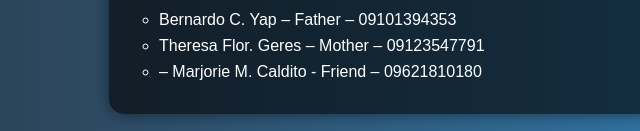
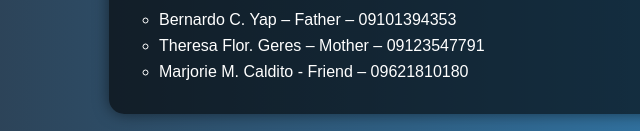
Before and after one commit to BAKAl4qoUeeeeEEEE/Resume, a plain HTML site: page index.html in a window 1280 px wide. Shown: the part 1367-1498 px from the top of the page, 81-721 px from the left. Drawn offline with Linux system fonts and the light colour scheme.

Commit message:
Update index.html

```diff
--- a/index.html
+++ b/index.html
@@ -77,7 +77,7 @@
       <ul style="list-style: circle;">
         <li>Bernardo C. Yap – Father – 09101394353</li>
         <li>Theresa Flor. Geres – Mother – 09123547791</li>
-        <li> – Marjorie M. Caldito - Friend – 09621810180</li>
+        <li> Marjorie M. Caldito - Friend – 09621810180</li>
       </ul>
     </section>
   </div>
```
